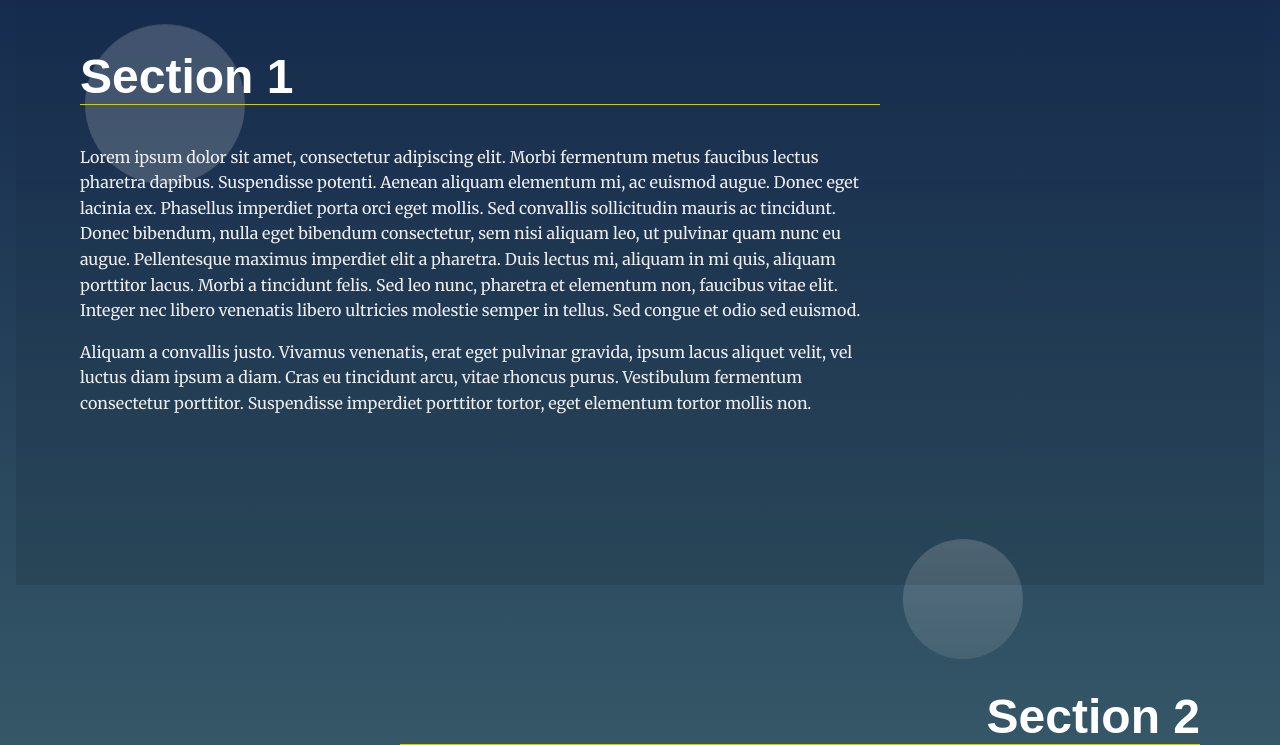
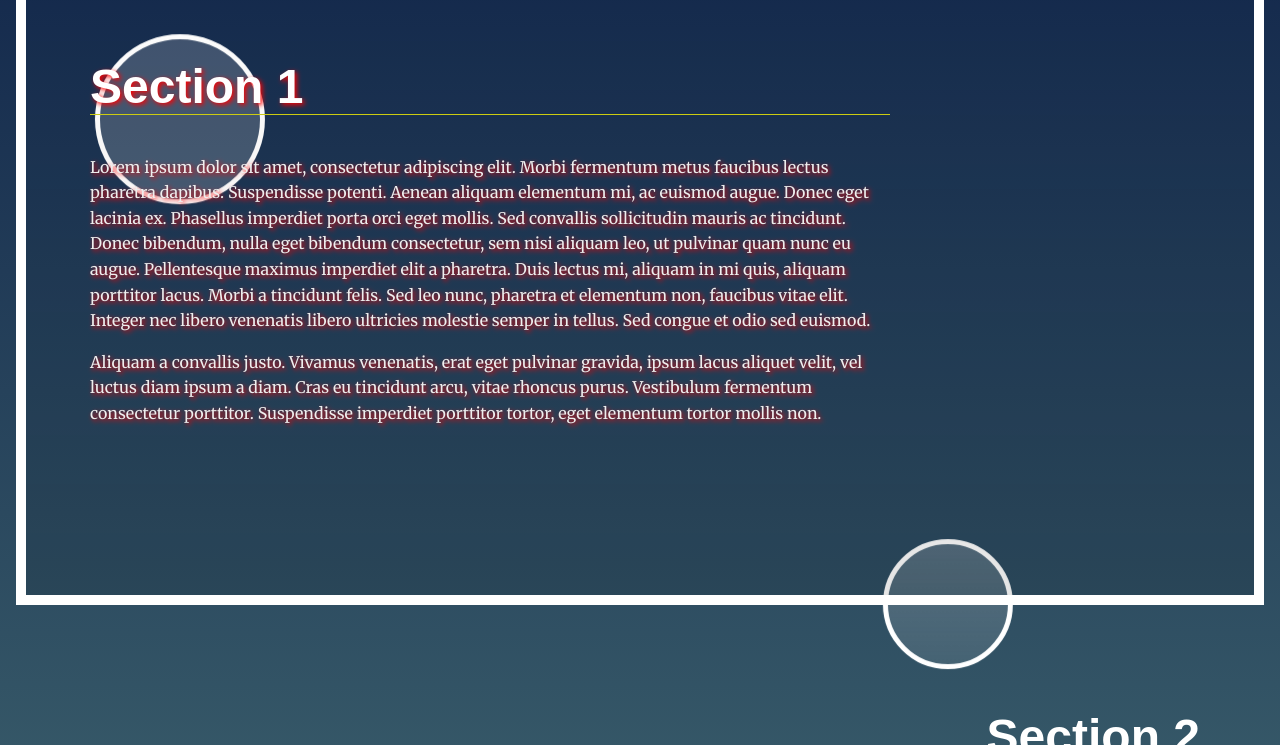
Before and after one commit to zetabasq001/Landing-Page, a plain HTML site: page index.html in a window 1280 px wide. Both pictures are taken after a click on the element "Section 1". Shown: the part 526-1271 px from the top of the page. Drawn offline with Linux system fonts and the light colour scheme.

Commit message:
feat: Add more css styling to active sections

```diff
--- a/css/styles.css
+++ b/css/styles.css
@@ -214,16 +214,20 @@ section:nth-of-type(3n + 1) .landing__container::after {
 section.active {
     background: rgb(0, 0, 0);
     background: linear-gradient(0deg, rgba(0, 0, 0, 0.1) 0%, rgba(0, 0, 0, 0) 100%);
+    border: white solid 10px;
+    text-shadow: 2px 2px 5px red;
 }
 
 section.active .landing__container::before {
     opacity: 1;
     animation: rotate 4s linear 0s infinite forwards;
+    border: white solid 5px;
 }
 
 section.active .landing__container::after {
     opacity: 1;
     animation: rotate 5s linear 0s infinite forwards reverse;
+    border: white solid 5px;
 }
 
 /* Section Active Styles Keyframe Animations */
```
